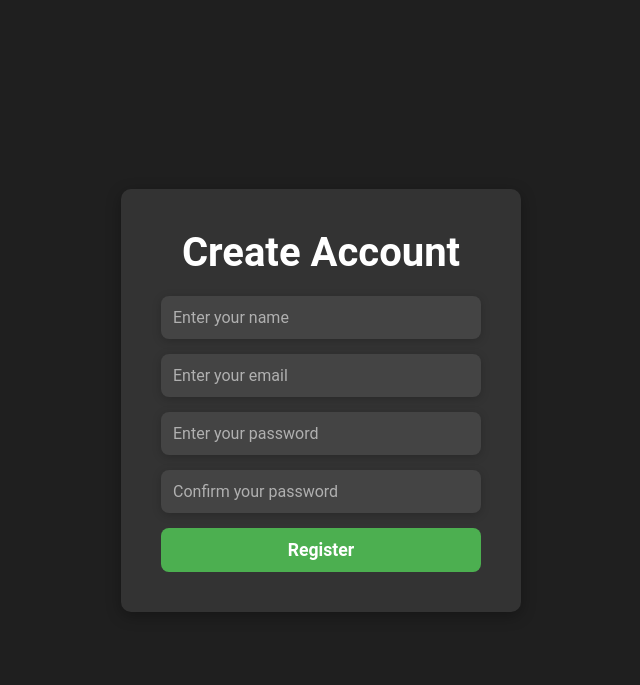
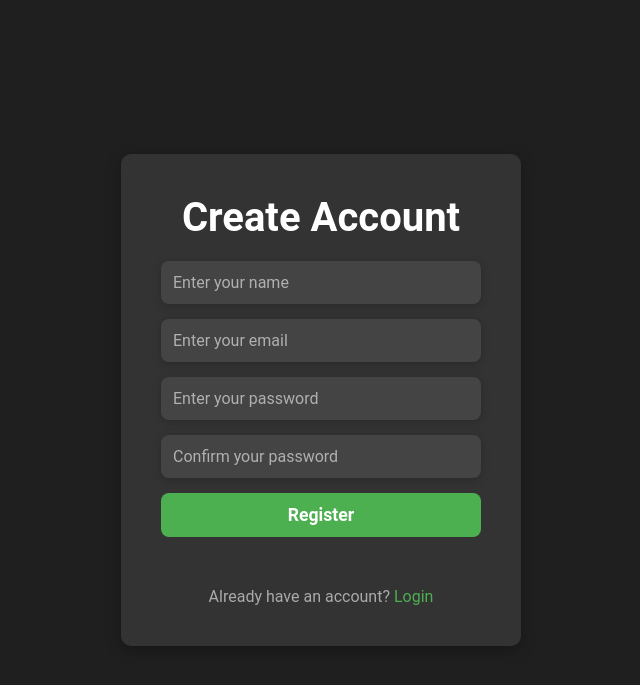
Before and after one commit to anant2704/AI_Verbal-Communication-Assessment-Platform, a Flask app: page / in a window 1280 px wide. Shown: the top 685 px of the page, without its empty margins (319-959 px from the left). Run offline with Flask 3, Linux system fonts and the light colour scheme.

Commit message:
Update login.html

```diff
--- a/templates/login.html
+++ b/templates/login.html
@@ -3,7 +3,7 @@
 <head>
     <meta charset="UTF-8">
     <meta name="viewport" content="width=device-width, initial-scale=1.0">
-    <title>Register - AI Verbal Communication Assessment Platform</title>
+    <title>AI Verbal Communication Assessment Platform</title>
     <style>
         /* Base styles */
         * {
@@ -20,7 +20,7 @@
             height: 100vh;
             color: #f0f0f0;
         }
-        .register-container {
+        .container {
             background-color: #333333;
             padding: 40px;
             border-radius: 10px;
@@ -29,19 +29,19 @@
             max-width: 400px;
             text-align: center;
         }
-        .register-container h1 {
+        .container h1 {
             margin-bottom: 20px;
             font-size: 2.5em;
             font-weight: bold;
             color: #ffffff;
         }
-        #register-form {
+        form {
             display: flex;
             flex-direction: column;
             gap: 15px;
             margin-top: 20px;
         }
-        #register-form input {
+        input {
             padding: 12px;
             font-size: 1em;
             border: none;
@@ -50,10 +50,10 @@
             background-color: #444444;
             color: #f0f0f0;
         }
-        #register-form input::placeholder {
+        input::placeholder {
             color: #b0b0b0;
         }
-        #register-form button {
+        button {
             background-color: #4CAF50;
             color: white;
             padding: 12px;
@@ -64,30 +64,122 @@
             cursor: pointer;
             transition: background-color 0.3s ease;
         }
-        #register-form button:hover {
+        button:hover {
             background-color: #45a049;
+        }
+        .error {
+            color: #f44336;
+            font-size: 0.9em;
+            margin-top: 10px;
+        }
+        .switch {
+            margin-top: 10px;
+            font-size: 1em;
+            color: #aaa;
+        }
+        .switch a {
+            color: #4CAF50;
+            text-decoration: none;
         }
     </style>
 </head>
 <body>
-    <div class="register-container">
+
+    <!-- Registration Page -->
+    <div id="register-container" class="container">
         <h1>Create Account</h1>
         <form id="register-form" onsubmit="handleRegister(event)">
-            <input type="text" name="name" placeholder="Enter your name" required>
-            <input type="email" name="email" placeholder="Enter your email" required>
-            <input type="password" name="password" placeholder="Enter your password" required>
-            <input type="password" name="confirmPassword" placeholder="Confirm your password" required>
-            <button onclick="window.location.href='/home'">Register</button>
+            <input type="text" id="register-name" name="name" placeholder="Enter your name" required>
+            <input type="email" id="register-email" name="email" placeholder="Enter your email" required>
+            <input type="password" id="register-password" name="password" placeholder="Enter your password" required>
+            <input type="password" id="register-confirmPassword" name="confirmPassword" placeholder="Confirm your password" required>
+            <button type="submit">Register</button>
+            <div id="register-error-message" class="error"></div>
+            <div class="switch">Already have an account? <a href="javascript:void(0);" onclick="showLogin()">Login</a></div>
+        </form>
+    </div>
+
+    <!-- Login Page -->
+    <div id="login-container" class="container" style="display: none;">
+        <h1>Login</h1>
+        <form id="login-form" onsubmit="handleLogin(event)">
+            <input type="email" id="login-email" name="email" placeholder="Enter your email" required>
+            <input type="password" id="login-password" name="password" placeholder="Enter your password" required>
+            <button type="submit">Login</button>
+            <div id="login-error-message" class="error"></div>
+            <div class="switch">Don't have an account? <a href="javascript:void(0);" onclick="showRegister()">Register</a></div>
         </form>
     </div>
 
     <script>
-        // Optional: Add JavaScript functionality for form submission, validation, etc.
+        // Function to handle Registration
         function handleRegister(event) {
             event.preventDefault();
-            // Here you can handle the registration logic (e.g., form validation, sending data to a server)
-            console.log('Form Submitted');
+
+            const name = document.getElementById('register-name').value;
+            const email = document.getElementById('register-email').value;
+            const password = document.getElementById('register-password').value;
+            const confirmPassword = document.getElementById('register-confirmPassword').value;
+            const errorMessageElement = document.getElementById('register-error-message');
+
+            errorMessageElement.textContent = ''; // Clear previous errors
+
+            // Validation: check if fields are empty
+            if (!name || !email || !password || !confirmPassword) {
+                errorMessageElement.textContent = 'All fields are required.';
+                return;
+            }
+
+            // Validation: check if passwords match
+            if (password !== confirmPassword) {
+                errorMessageElement.textContent = 'Passwords do not match.';
+                return;
+            }
+
+            // Store user details in localStorage (simulating saving to the database)
+            localStorage.setItem('userDetails', JSON.stringify({ name, email, password }));
+
+            // Redirect to login page after successful registration
+            alert('Registration successful. Please login.');
+            showLogin();
+        }
+
+        // Function to handle Login
+        function handleLogin(event) {
+            event.preventDefault();
+
+            const email = document.getElementById('login-email').value;
+            const password = document.getElementById('login-password').value;
+            const errorMessageElement = document.getElementById('login-error-message');
+
+            errorMessageElement.textContent = ''; // Clear previous errors
+
+            // Retrieve stored user details from localStorage
+            const userDetails = JSON.parse(localStorage.getItem('userDetails'));
+
+            // Validation: check if the email and password match
+            if (!userDetails || userDetails.email !== email || userDetails.password !== password) {
+                errorMessageElement.textContent = 'Invalid email or password.';
+                return;
+            }
+
+            // Successful login
+            alert('Login successful!');
+            window.location.href = '/home'; // Redirect to the homepage after successful login
+        }
+
+        // Function to display the login page and hide the registration page
+        function showLogin() {
+            document.getElementById('register-container').style.display = 'none';
+            document.getElementById('login-container').style.display = 'block';
+        }
+
+        // Function to display the registration page and hide the login page
+        function showRegister() {
+            document.getElementById('register-container').style.display = 'block';
+            document.getElementById('login-container').style.display = 'none';
         }
     </script>
+
 </body>
 </html>
```
